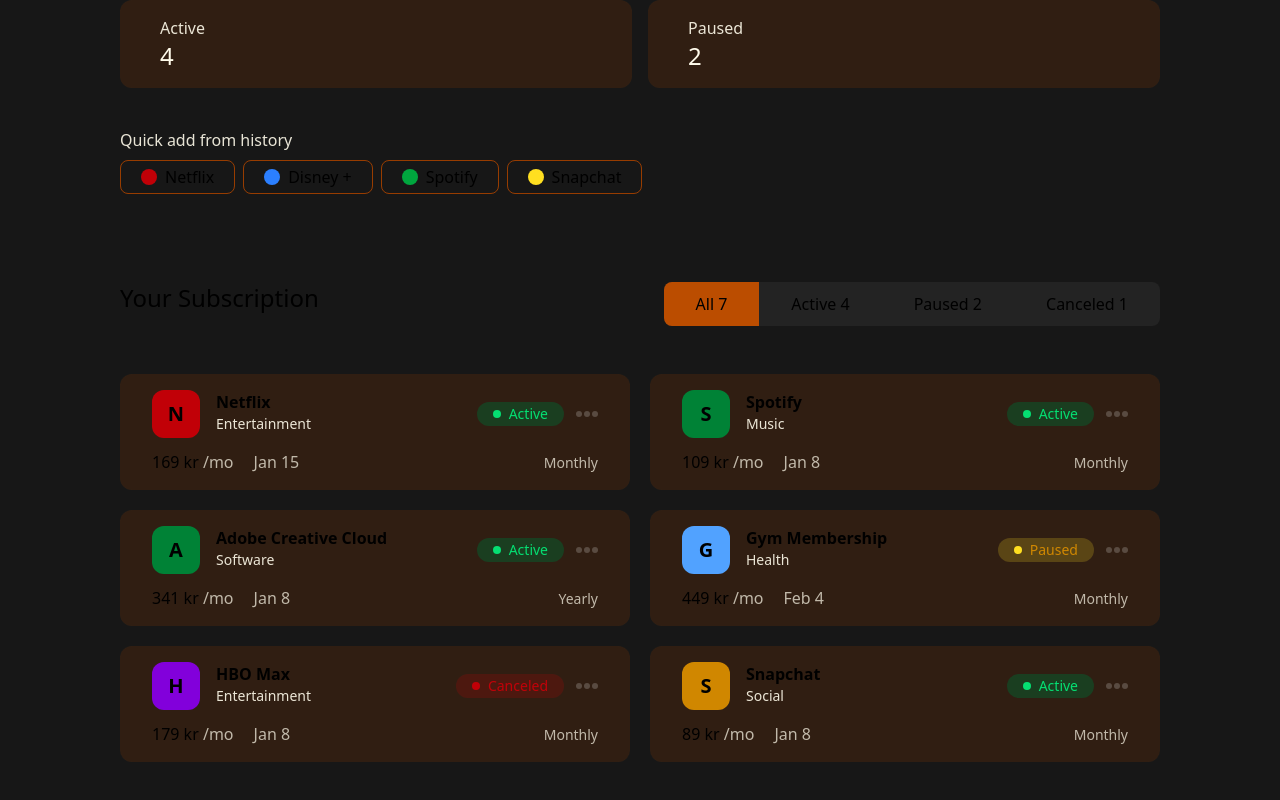
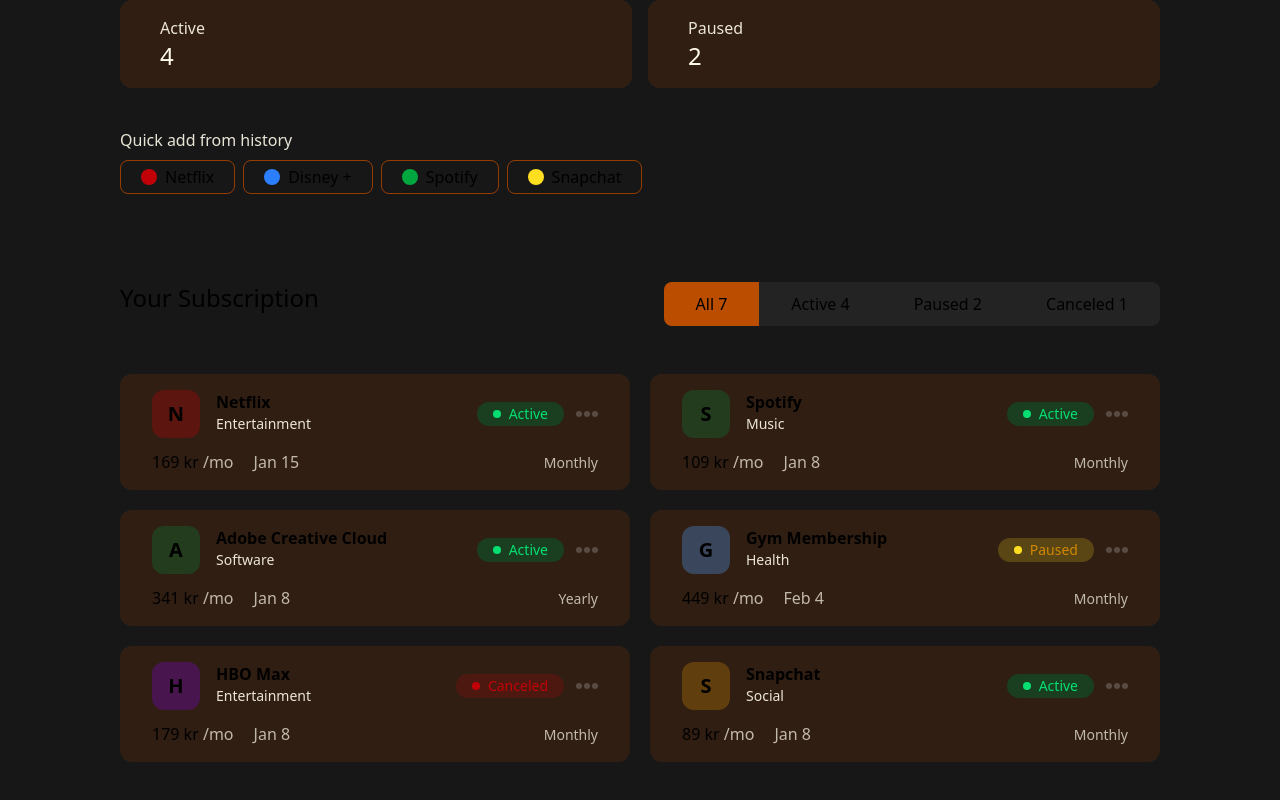
Before and after one commit to ellinorjohansson/subscription-hub, a Next.js app: page / in a window 1280 px wide. Shown: the part 260-1060 px from the top of the page. Built offline with nearby package versions, Linux system fonts and the light colour scheme.

Commit message:
💄(style): changed bg color for cleaner look

```diff
--- a/src/components/YourSubscription.tsx
+++ b/src/components/YourSubscription.tsx
@@ -23,7 +23,7 @@
         <div className="rounded-xl bg-amber-800/20 px-8 py-4">
           <div className="flex flex-row justify-between items-center">
             <div className="flex flex-row gap-4">
-              <div className="bg-red-700 p-2 rounded-xl w-12 h-12 grid place-items-center">
+              <div className="bg-red-700/30 p-2 rounded-xl w-12 h-12 grid place-items-center">
                 <span className="text-xl font-bold">N</span>
               </div>
               <div className="flex flex-col">
@@ -57,7 +57,7 @@
         <div className="rounded-xl bg-amber-800/20 px-8 py-4">
           <div className="flex flex-row justify-between items-center">
             <div className="flex flex-row gap-4">
-              <div className="bg-green-700 p-2 rounded-xl w-12 h-12 grid place-items-center">
+              <div className="bg-green-700/30 p-2 rounded-xl w-12 h-12 grid place-items-center">
                 <span className="text-xl font-bold">S</span>
               </div>
               <div className="flex flex-col">
@@ -91,7 +91,7 @@
         <div className="rounded-xl bg-amber-800/20 px-8 py-4">
           <div className="flex flex-row justify-between items-center">
             <div className="flex flex-row gap-4">
-              <div className="bg-green-700 p-2 rounded-xl w-12 h-12 grid place-items-center">
+              <div className="bg-green-700/30 p-2 rounded-xl w-12 h-12 grid place-items-center">
                 <span className="text-xl font-bold">A</span>
               </div>
               <div className="flex flex-col">
@@ -125,7 +125,7 @@
         <div className="rounded-xl bg-amber-800/20 px-8 py-4">
           <div className="flex flex-row justify-between items-center">
             <div className="flex flex-row gap-4">
-              <div className="bg-blue-400 p-2 rounded-xl w-12 h-12 grid place-items-center">
+              <div className="bg-blue-400/30 p-2 rounded-xl w-12 h-12 grid place-items-center">
                 <span className="text-xl font-bold">G</span>
               </div>
               <div className="flex flex-col">
@@ -159,7 +159,7 @@
         <div className="rounded-xl bg-amber-800/20 px-8 py-4">
           <div className="flex flex-row justify-between items-center">
             <div className="flex flex-row gap-4">
-              <div className="bg-purple-700 p-2 rounded-xl w-12 h-12 grid place-items-center">
+              <div className="bg-purple-700/30 p-2 rounded-xl w-12 h-12 grid place-items-center">
                 <span className="text-xl font-bold">H</span>
               </div>
               <div className="flex flex-col">
@@ -193,7 +193,7 @@
         <div className="rounded-xl bg-amber-800/20 px-8 py-4">
           <div className="flex flex-row justify-between items-center">
             <div className="flex flex-row gap-4">
-              <div className="bg-yellow-600 p-2 rounded-xl w-12 h-12 grid place-items-center">
+              <div className="bg-yellow-600/30 p-2 rounded-xl w-12 h-12 grid place-items-center">
                 <span className="text-xl font-bold">S</span>
               </div>
               <div className="flex flex-col">
```
